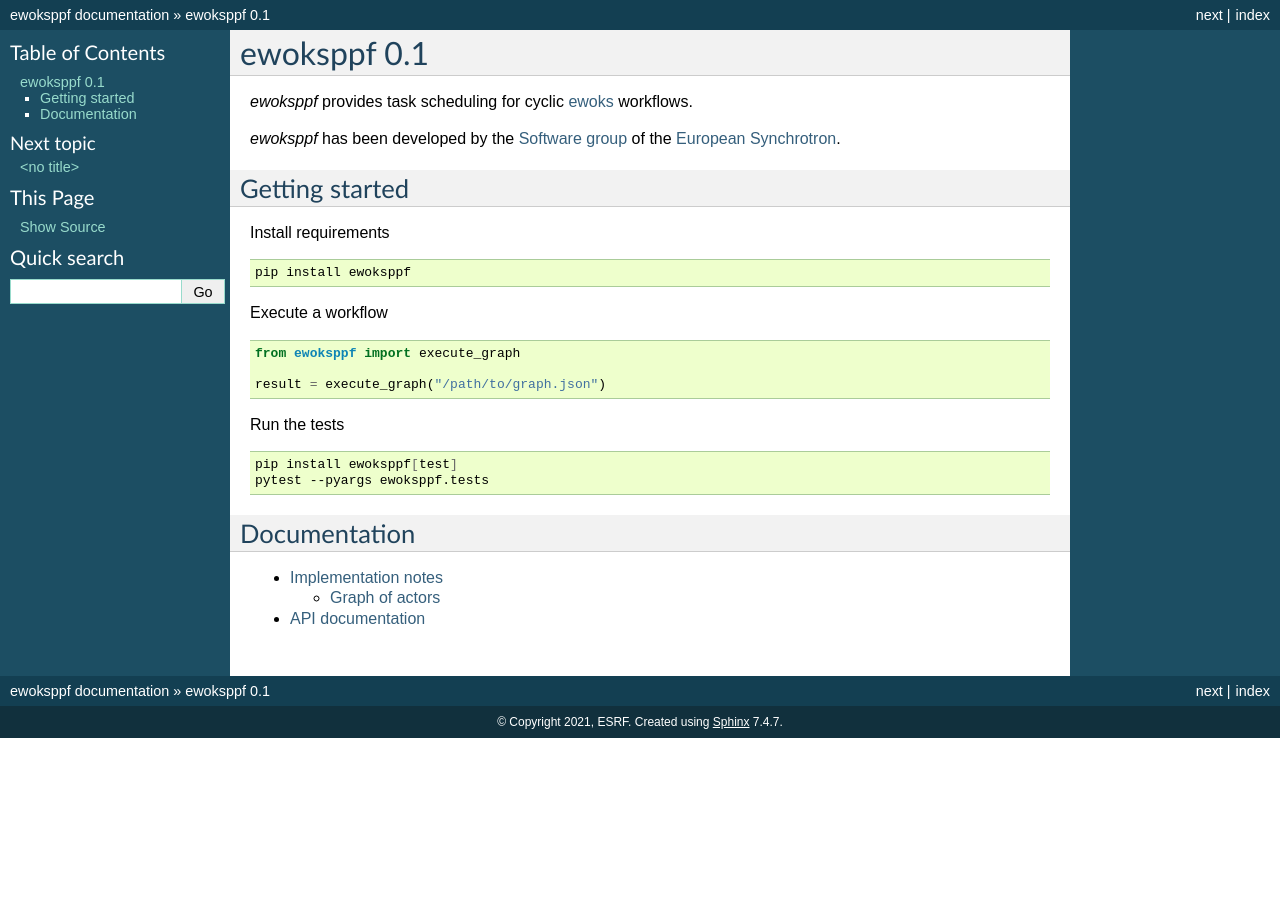
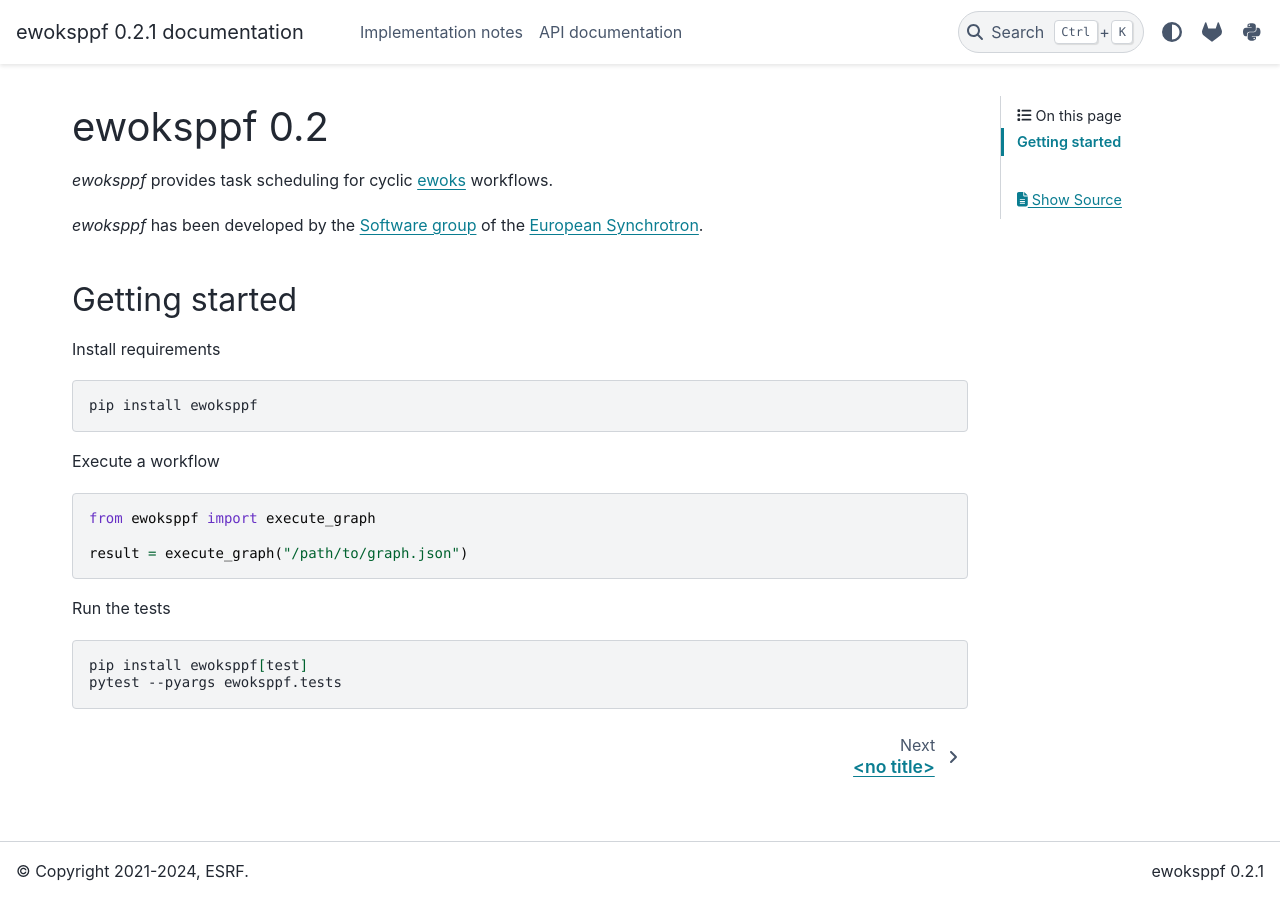
Before and after one commit to ewoks-kit/ewoksppf, a Sphinx documentation site: the page built from doc/index.rst, in a window 1280 px wide. Built offline with Sphinx 7.4.7 and the PyData theme 0.15.4, drawn with Linux system fonts in a browser that asks for light colours.

Commit message:
pdata sphinx theme

```diff
--- /dev/null
+++ b/doc/_templates/footer_end.html
@@ -0,0 +1 @@
+{{ project }} {{ release }}
--- a/doc/conf.py
+++ b/doc/conf.py
@@ -1,25 +1,35 @@
 """rm -rf doc/_generated/; sphinx-build doc build/sphinx/html -E -a
 """
 
+# -- Project information -----------------------------------------------------
+# https://www.sphinx-doc.org/en/master/usage/configuration.html#project-information
+
+from ewoksppf import __version__ as release
+
 project = "ewoksppf"
-version = "0.1"
-copyright = "2021, ESRF"
+version = ".".join(release.split(".")[:2])
+copyright = "2021-2024, ESRF"
 author = "ESRF"
+docstitle = f"{project} {version}"
+
+# -- General configuration ---------------------------------------------------
+# https://www.sphinx-doc.org/en/master/usage/configuration.html#general-configuration
 
 extensions = [
     "sphinx.ext.autodoc",
     "sphinx.ext.autosummary",
     "sphinx.ext.viewcode",
+    "sphinx_autodoc_typehints",
     "sphinxcontrib.mermaid",
-    "sphinx_autodoc_typehints",
 ]
 templates_path = ["_templates"]
 exclude_patterns = []
 
 always_document_param_types = True
 
-html_theme = "classic"
-html_static_path = []
+# mermaid does not render when nbsphinx is used
+# https://github.com/spatialaudio/nbsphinx/issues/678
+nbsphinx_requirejs_path = ""
 
 autosummary_generate = True
 autodoc_default_flags = [
@@ -27,3 +37,26 @@
     "undoc-members",
     "show-inheritance",
 ]
+
+
+# -- Options for HTML output -------------------------------------------------
+# https://www.sphinx-doc.org/en/master/usage/configuration.html#options-for-html-output
+
+html_theme = "pydata_sphinx_theme"
+html_static_path = []
+html_theme_options = {
+    "icon_links": [
+        {
+            "name": "gitlab",
+            "url": "https://gitlab.esrf.fr/workflow/ewoks/ewoksppf",
+            "icon": "fa-brands fa-gitlab",
+        },
+        {
+            "name": "pypi",
+            "url": "https://pypi.org/project/ewoksppf",
+            "icon": "fa-brands fa-python",
+        },
+    ],
+    "footer_start": ["copyright"],
+    "footer_end": ["footer_end"],
+}
--- a/doc/index.rst
+++ b/doc/index.rst
@@ -3,7 +3,7 @@
 
 *ewoksppf* provides task scheduling for cyclic `ewoks <https://ewoks.readthedocs.io/>`_ workflows.
 
-*ewoksppf* has been developed by the `Software group <http://www.esrf.eu/Instrumentation/software>`_ of the `European Synchrotron <https://www.esrf.eu/>`_.
+*ewoksppf* has been developed by the `Software group <http://www.esrf.fr/Instrumentation/software>`_ of the `European Synchrotron <https://www.esrf.fr/>`_.
 
 Getting started
 ---------------
@@ -29,11 +29,8 @@
     pip install ewoksppf[test]
     pytest --pyargs ewoksppf.tests
 
-Documentation
--------------
-
 .. toctree::
-    :maxdepth: 2
+    :hidden:
 
     parallel
     actors
--- a/setup.cfg
+++ b/setup.cfg
@@ -41,6 +41,7 @@
     sphinx >=4.5
     sphinxcontrib-mermaid >=0.7
     sphinx-autodoc-typehints >=1.16
+    pydata-sphinx-theme < 0.15
 
 # E501 (line too long) ignored for now
 # E203 and W503 incompatible with black formatting (https://black.readthedocs.io/en/stable/compatible_configs.html#flake8)
```
